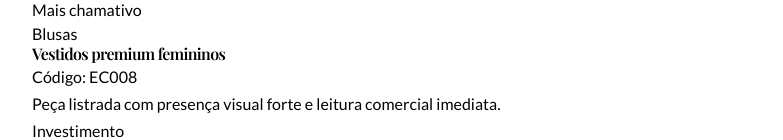
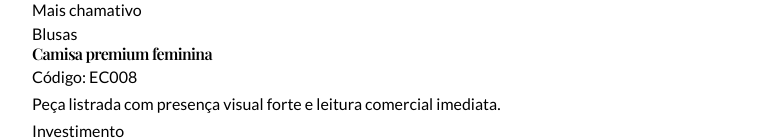
Before and after one commit to GilsonCassende/ec-emy-comercio, a React (Vite) app in the folder client/: page / in a window 1280 px wide. Shown: the part 11666-11806 px from the top of the page, without its empty margins (0-783 px from the left). Built offline with nearby package versions, Linux system fonts and the light colour scheme.

Commit message:
Update products.ts

```diff
--- a/client/src/data/products.ts
+++ b/client/src/data/products.ts
@@ -113,13 +113,13 @@ export const catalogProducts: CatalogProduct[] = [
   {
     id: 8,
     code: "EC008",
-    name: "Vestidos premium femininos",
+    name: "Camisa premium feminina",
     category: "Blusas",
     subcategory: "Variados",
     image: "/products/08-vestidos-mix-premium.webp",
     badge: "Mais procurado",
     focus: "center 34%",
-    whatsappLabel: "Vestidos premium femininos",
+    whatsappLabel: "Camisa premium feminina",
   },
   {
     id: 9,
```
